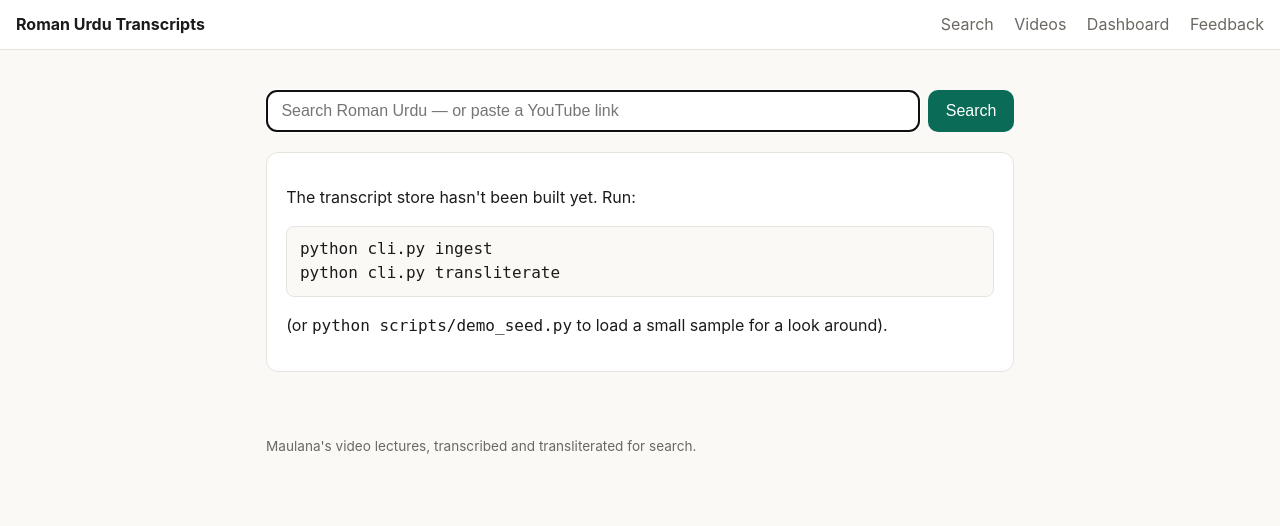
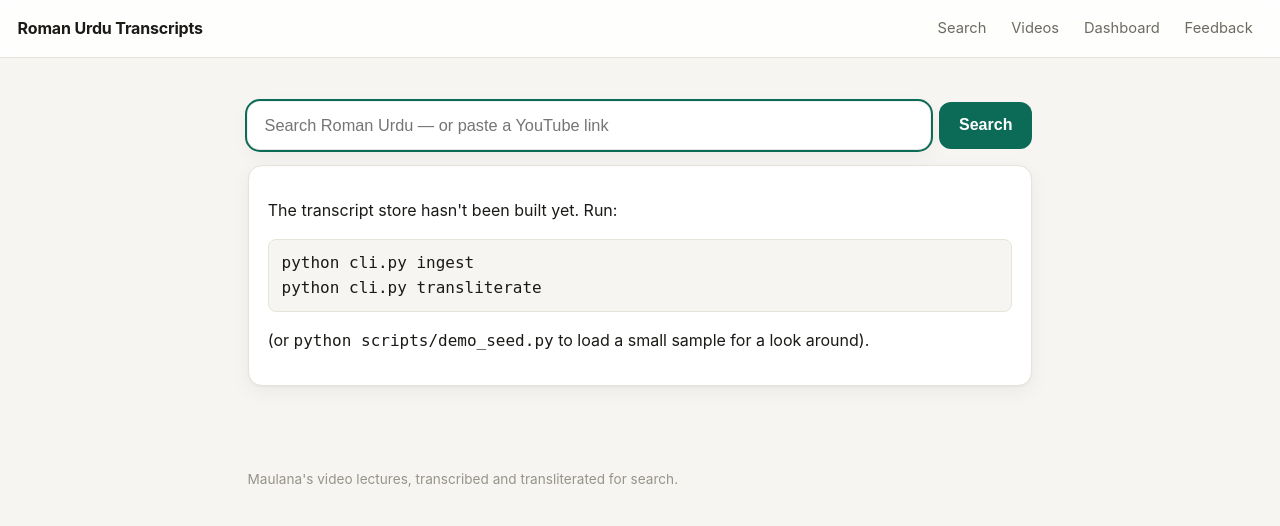
Before and after one commit to infoai1/video_tool, a Flask app: page / in a window 1280 px wide. Shown: the top 526 px of the page. Run offline with Flask 3, Linux system fonts and the light colour scheme.

Commit message:
feat: per-hit Play/Expand buttons + professional restyle
- Replace click-anywhere-to-play with explicit buttons on each result:
  a filled 'Play' (loads the clip into a sticky inline player with a
  'now playing' bar + close) and a ghost 'Expand' (opens the full
  transcript in a new tab at that timestamp). Text selection no longer
  triggers playback.
- Cohesive visual system: refined tokens, shadows, sticky translucent
  top bar, card-style results with a timestamp pill, pill buttons,
  sticky rounded player, polished dashboard/forms — light and dark.

Co-Authored-By: Claude Opus 4.8 <noreply@anthropic.com>
Claude-Session: https://claude.ai/code/session_01Luyo888n4yw5wcY8v59mBV

```diff
--- a/static/style.css
+++ b/static/style.css
@@ -1,171 +1,212 @@
 :root {
-  --bg: #faf9f6;
-  --fg: #1c1b19;
-  --muted: #6b6862;
-  --accent: #0a6b57;
-  --line: #e7e4dd;
+  --bg: #f6f5f1;
+  --panel: #ffffff;
   --card: #ffffff;
+  --fg: #1b1a17;
+  --muted: #6d6a62;
+  --faint: #97938a;
+  --accent: #0c6b57;
+  --accent-ink: #ffffff;
+  --accent-soft: rgba(12, 107, 87, .10);
+  --line: #e6e3db;
+  --radius: 14px;
+  --shadow: 0 1px 2px rgba(20, 19, 15, .04), 0 6px 20px rgba(20, 19, 15, .05);
+  --mark: rgba(12, 107, 87, .20);
 }
 @media (prefers-color-scheme: dark) {
   :root {
-    --bg: #16150f;
+    --bg: #14130e;
+    --panel: #1b1a13;
+    --card: #1e1c15;
     --fg: #ece9e1;
-    --muted: #9a968c;
-    --accent: #4fd1b0;
+    --muted: #a29e93;
+    --faint: #757166;
+    --accent: #57d6b4;
+    --accent-ink: #06231c;
+    --accent-soft: rgba(87, 214, 180, .12);
     --line: #2c2a22;
-    --card: #1e1c15;
+    --shadow: 0 1px 2px rgba(0, 0, 0, .3), 0 8px 24px rgba(0, 0, 0, .28);
+    --mark: rgba(87, 214, 180, .26);
   }
 }
 
 * { box-sizing: border-box; }
+html { -webkit-text-size-adjust: 100%; }
 body {
-  margin: 0;
-  background: var(--bg);
-  color: var(--fg);
-  font: 16px/1.55 -apple-system, BlinkMacSystemFont, "Segoe UI", Roboto, sans-serif;
+  margin: 0; background: var(--bg); color: var(--fg);
+  font: 16px/1.6 -apple-system, BlinkMacSystemFont, "Segoe UI", Roboto, Helvetica, Arial, sans-serif;
+  -webkit-font-smoothing: antialiased;
 }
-main { max-width: 780px; margin: 0 auto; padding: 1.25rem 1rem 3rem; }
+main { max-width: 820px; margin: 0 auto; padding: 1.5rem 1.1rem 4rem; }
+a { color: var(--accent); }
+h1 { font-size: 1.5rem; letter-spacing: -0.01em; margin: .2rem 0 1rem; }
+h2 { margin-top: 2rem; font-size: 1.15rem; letter-spacing: -0.01em; }
 
+/* top bar */
 .topbar {
-  display: flex; align-items: center; justify-content: space-between;
-  gap: 1rem; padding: .75rem 1rem;
-  border-bottom: 1px solid var(--line); background: var(--card);
+  position: sticky; top: 0; z-index: 20;
+  display: flex; align-items: center; justify-content: space-between; gap: 1rem;
+  padding: .7rem 1.1rem; background: color-mix(in srgb, var(--panel) 88%, transparent);
+  backdrop-filter: saturate(1.4) blur(8px); border-bottom: 1px solid var(--line);
 }
-.brand { font-weight: 700; color: var(--fg); text-decoration: none; }
-.topbar nav a { color: var(--muted); text-decoration: none; margin-left: 1rem; }
-.topbar nav a:hover { color: var(--accent); }
+.brand { font-weight: 700; letter-spacing: -0.01em; color: var(--fg); text-decoration: none; }
+.topbar nav { display: flex; gap: .35rem; flex-wrap: wrap; }
+.topbar nav a {
+  color: var(--muted); text-decoration: none; font-size: .92rem;
+  padding: .35rem .6rem; border-radius: 8px;
+}
+.topbar nav a:hover { color: var(--fg); background: var(--accent-soft); }
 
-.search { display: flex; gap: .5rem; margin: 1.25rem 0; }
+/* search box */
+.search { display: flex; gap: .55rem; margin: 1.25rem 0 1rem; }
 .search input[type=search] {
-  flex: 1; padding: .7rem .9rem; font-size: 1rem;
-  border: 1px solid var(--line); border-radius: 10px;
-  background: var(--card); color: var(--fg);
+  flex: 1; padding: .8rem 1rem; font-size: 1.02rem;
+  border: 1px solid var(--line); border-radius: 12px; background: var(--card); color: var(--fg);
+  box-shadow: var(--shadow);
 }
+.search input[type=search]:focus { outline: 2px solid var(--accent); outline-offset: 1px; border-color: transparent; }
 .search button {
-  padding: .7rem 1.1rem; font-size: 1rem; border: 0; border-radius: 10px;
-  background: var(--accent); color: #fff; cursor: pointer;
+  padding: .8rem 1.25rem; font-size: 1rem; font-weight: 600; border: 0; border-radius: 12px;
+  background: var(--accent); color: var(--accent-ink); cursor: pointer;
 }
+.search button:hover { filter: brightness(1.05); }
 .filter {
-  width: 100%; padding: .6rem .8rem; margin: 1rem 0; font-size: 1rem;
-  border: 1px solid var(--line); border-radius: 10px;
-  background: var(--card); color: var(--fg);
+  width: 100%; padding: .65rem .85rem; margin: 1rem 0; font-size: 1rem;
+  border: 1px solid var(--line); border-radius: 12px; background: var(--card); color: var(--fg);
 }
 
-.count { color: var(--muted); margin: .5rem 0 1rem; }
+.count { color: var(--muted); margin: .25rem 0 1rem; font-size: .95rem; }
 .hint { color: var(--muted); }
 
+/* buttons */
+.btn, .act {
+  display: inline-flex; align-items: center; gap: .4rem; justify-content: center;
+  padding: .5rem .85rem; font-size: .9rem; font-weight: 600; line-height: 1;
+  border-radius: 10px; border: 1px solid transparent; cursor: pointer; text-decoration: none;
+  background: var(--accent); color: var(--accent-ink); white-space: nowrap;
+}
+.btn:hover, .act:hover { filter: brightness(1.05); }
+.btn:disabled { opacity: .55; cursor: default; filter: none; }
+.act.ghost, .act.expand { background: transparent; color: var(--accent); border-color: var(--line); }
+.act.ghost:hover { background: var(--accent-soft); filter: none; }
+.act.play.on { box-shadow: 0 0 0 3px var(--accent-soft); }
+.act .ico { font-size: .82em; }
+.icon-btn {
+  border: 0; background: transparent; color: var(--muted); cursor: pointer;
+  font-size: 1.05rem; line-height: 1; padding: .25rem .4rem; border-radius: 8px;
+}
+.icon-btn:hover { color: var(--fg); background: var(--accent-soft); }
+
+/* result cards */
 .hits, .vlist { list-style: none; padding: 0; margin: 0; }
 .hit {
-  padding: .9rem 1rem; margin-bottom: .75rem;
-  background: var(--card); border: 1px solid var(--line); border-radius: 12px;
+  display: flex; gap: 1rem; align-items: flex-start; justify-content: space-between;
+  padding: 1rem 1.1rem; margin-bottom: .7rem; background: var(--card);
+  border: 1px solid var(--line); border-radius: var(--radius); box-shadow: var(--shadow);
+  transition: border-color .15s, transform .05s;
 }
-.hit.playable { cursor: pointer; }
-.hit.playable:hover { border-color: var(--accent); }
-.hit-head { display: flex; justify-content: space-between; gap: .75rem; align-items: baseline; }
-.hit-actions { display: inline-flex; gap: .8rem; align-items: baseline; white-space: nowrap; }
-.hit-actions .open { color: var(--muted); text-decoration: none; font-size: .82rem; }
-.hit-actions .open:hover { color: var(--accent); }
-.vtitle { color: var(--accent); font-weight: 600; text-decoration: none; }
-mark { background: rgba(10,107,87,.22); color: inherit; border-radius: 3px; padding: 0 .1em; }
-@media (prefers-color-scheme: dark) { mark { background: rgba(79,209,176,.28); } }
-.ts {
-  color: var(--muted); font-variant-numeric: tabular-nums; text-decoration: none;
-  white-space: nowrap; font-size: .9rem;
+.hit:hover { border-color: color-mix(in srgb, var(--accent) 40%, var(--line)); }
+.hit-body { min-width: 0; flex: 1; }
+.hit-head { display: flex; align-items: baseline; gap: .6rem; margin-bottom: .35rem; }
+.vtitle { color: var(--fg); font-weight: 650; letter-spacing: -0.01em; }
+.ts-badge {
+  margin-left: auto; color: var(--muted); font-size: .8rem; font-variant-numeric: tabular-nums;
+  background: var(--accent-soft); padding: .1rem .45rem; border-radius: 999px; white-space: nowrap;
 }
-a.ts:hover { color: var(--accent); }
-.roman { margin: .4rem 0 .2rem; }
-.urdu { margin: .1rem 0 0; color: var(--muted); font-size: 1.05rem; }
+.roman { margin: .25rem 0 .2rem; }
+.urdu { margin: .15rem 0 0; color: var(--muted); font-size: 1.08rem; line-height: 1.9; }
+.hit-actions { display: flex; flex-direction: column; gap: .4rem; flex-shrink: 0; }
+mark { background: var(--mark); color: inherit; border-radius: 3px; padding: 0 .12em; font-weight: 600; }
 
-.vlist li {
-  display: flex; justify-content: space-between; gap: 1rem; padding: .55rem 0;
-  border-bottom: 1px solid var(--line);
+@media (max-width: 560px) {
+  .hit { flex-direction: column; gap: .7rem; }
+  .hit-actions { flex-direction: row; }
+  .act { flex: 1; }
 }
+
+/* sticky inline player */
+.player-card {
+  position: sticky; top: 3.4rem; z-index: 10; margin: 0 0 1.1rem;
+  background: var(--panel); border: 1px solid var(--line); border-radius: var(--radius);
+  overflow: hidden; box-shadow: var(--shadow);
+}
+.player-bar {
+  display: flex; align-items: center; justify-content: space-between; gap: .75rem;
+  padding: .5rem .4rem .5rem .85rem;
+}
+.now-playing { font-size: .88rem; font-weight: 600; color: var(--fg); overflow: hidden;
+  text-overflow: ellipsis; white-space: nowrap; }
+.player-wrap { position: relative; padding-bottom: 56.25%; height: 0; background: #000; }
+.player-wrap #player, .player-wrap iframe { position: absolute; inset: 0; width: 100%; height: 100%; border: 0; }
+
+/* standalone player on the video page */
+.player-solo { border-radius: var(--radius); overflow: hidden; box-shadow: var(--shadow); margin: 1rem 0; }
+
+/* video page toolbar */
+.vhead { margin-bottom: .5rem; }
+.vtools { display: flex; align-items: center; gap: .6rem; flex-wrap: wrap; margin: 1rem 0 .3rem; }
+.seg { display: inline-flex; border: 1px solid var(--line); border-radius: 10px; overflow: hidden; background: var(--card); }
+.seg button { border: 0; background: transparent; color: var(--muted); padding: .45rem .8rem; cursor: pointer; font: inherit; }
+.seg button + button { border-left: 1px solid var(--line); }
+.seg button.on { background: var(--accent); color: var(--accent-ink); }
+.export { position: relative; }
+.export > summary { list-style: none; display: inline-flex; }
+.export > summary::-webkit-details-marker { display: none; }
+.export-menu {
+  position: absolute; z-index: 15; margin-top: .4rem; padding: .85rem; min-width: 230px;
+  display: flex; flex-direction: column; gap: .6rem; background: var(--card);
+  border: 1px solid var(--line); border-radius: var(--radius); box-shadow: var(--shadow);
+}
+.export-menu label { display: flex; align-items: center; gap: .45rem; font-size: .9rem; color: var(--muted); }
+.export-menu .cbx { color: var(--fg); }
+.export-menu select { padding: .35rem .5rem; border: 1px solid var(--line); border-radius: 8px; background: var(--bg); color: var(--fg); }
+
+/* transcript */
+.transcript { list-style: none; padding: 0; margin: 1rem 0; }
+.line { display: flex; gap: .85rem; padding: .5rem 0; border-bottom: 1px solid var(--line); }
+.line .text { display: flex; flex-direction: column; }
+.ts { color: var(--muted); font-variant-numeric: tabular-nums; text-decoration: none; white-space: nowrap; font-size: .9rem; padding-top: .12rem; }
+a.ts.seek { cursor: pointer; }
+a.ts.seek:hover { color: var(--accent); text-decoration: underline; }
+.transcript.mode-roman .urdu { display: none; }
+.transcript.mode-urdu .roman { display: none; }
+
+/* progress bar */
+.progress { display: flex; align-items: center; gap: .75rem; margin: .6rem 0 1rem; }
+.progress .bar { flex: 1; height: 8px; background: var(--line); border-radius: 999px; overflow: hidden; }
+.progress .bar-fill { height: 100%; width: 0; background: var(--accent); transition: width .3s; }
+
+/* notices, misc */
+.notice { background: var(--card); border: 1px solid var(--line); border-radius: var(--radius); padding: 1rem 1.2rem; box-shadow: var(--shadow); }
+pre { background: var(--bg); border: 1px solid var(--line); border-radius: 8px; padding: .6rem .8rem; overflow-x: auto; }
+.ext { color: var(--accent); }
+.vlist li { display: flex; justify-content: space-between; gap: 1rem; padding: .6rem 0; border-bottom: 1px solid var(--line); }
 .vlist a { color: var(--accent); text-decoration: none; }
 .cov { color: var(--muted); font-size: .85rem; white-space: nowrap; }
-
-.transcript { list-style: none; padding: 0; margin: 1rem 0; }
-.line { display: flex; gap: .75rem; padding: .45rem 0; border-bottom: 1px solid var(--line); }
-.line .ts { padding-top: .1rem; }
-.line .text { display: flex; flex-direction: column; }
-.line .urdu { font-size: 1rem; }
-
-.notice, .vhead { }
-.notice {
-  background: var(--card); border: 1px solid var(--line); border-radius: 12px;
-  padding: 1rem 1.2rem;
-}
-pre {
-  background: var(--bg); border: 1px solid var(--line); border-radius: 8px;
-  padding: .6rem .8rem; overflow-x: auto;
-}
-.ext { color: var(--accent); }
-
-.btn {
-  padding: .5rem .9rem; font-size: .95rem; border: 1px solid var(--line);
-  border-radius: 10px; background: var(--accent); color: #fff; cursor: pointer;
-}
-.btn:disabled { opacity: .6; cursor: default; }
-.vtools { display: flex; align-items: center; gap: .75rem; margin: 1rem 0 .25rem; }
 .muted { color: var(--muted); font-size: .9rem; }
 
-.fb { display: flex; flex-direction: column; gap: .8rem; max-width: 520px; }
-.fb label { display: flex; flex-direction: column; gap: .3rem; font-size: .9rem; color: var(--muted); }
+/* dashboard */
+.stats { display: flex; flex-wrap: wrap; gap: .75rem; margin: 1rem 0 1.5rem; }
+.stat { display: flex; flex-direction: column; gap: .2rem; padding: .9rem 1.1rem; background: var(--card);
+  border: 1px solid var(--line); border-radius: var(--radius); min-width: 140px; box-shadow: var(--shadow); }
+.stat .num { font-size: 1.6rem; font-weight: 700; letter-spacing: -0.02em; }
+.stat .lbl { color: var(--muted); font-size: .82rem; }
+.tbl { width: 100%; border-collapse: collapse; font-size: .92rem; }
+.tbl th, .tbl td { text-align: left; padding: .5rem .55rem; border-bottom: 1px solid var(--line); vertical-align: top; }
+.tbl th { color: var(--muted); font-weight: 600; }
+.ell { max-width: 260px; overflow: hidden; text-overflow: ellipsis; white-space: nowrap; }
+.badge { padding: .12rem .55rem; border-radius: 999px; font-size: .78rem; border: 1px solid var(--line); }
+.badge.done { color: var(--accent); border-color: var(--accent); }
+.badge.error { color: #c0392b; border-color: #c0392b; }
+.badge.running, .badge.queued { color: var(--muted); }
+
+/* forms (feedback / login) */
+.fb { display: flex; flex-direction: column; gap: .85rem; max-width: 520px; }
+.fb label { display: flex; flex-direction: column; gap: .3rem; font-size: .88rem; color: var(--muted); }
 .fb select, .fb textarea, .fb input {
-  padding: .55rem .7rem; font-size: 1rem; border: 1px solid var(--line);
-  border-radius: 10px; background: var(--card); color: var(--fg); font: inherit;
+  padding: .6rem .75rem; font-size: 1rem; border: 1px solid var(--line); border-radius: 10px;
+  background: var(--card); color: var(--fg); font: inherit;
 }
 .fb .btn { align-self: flex-start; }
 
-.stats { display: flex; flex-wrap: wrap; gap: .75rem; margin: 1rem 0 1.5rem; }
-.stat {
-  display: flex; flex-direction: column; gap: .2rem; padding: .8rem 1rem;
-  background: var(--card); border: 1px solid var(--line); border-radius: 12px; min-width: 130px;
-}
-.stat .num { font-size: 1.5rem; font-weight: 700; }
-.stat .lbl { color: var(--muted); font-size: .82rem; }
-.tbl { width: 100%; border-collapse: collapse; font-size: .92rem; }
-.tbl th, .tbl td { text-align: left; padding: .45rem .5rem; border-bottom: 1px solid var(--line); vertical-align: top; }
-.tbl th { color: var(--muted); font-weight: 600; }
-.ell { max-width: 260px; overflow: hidden; text-overflow: ellipsis; white-space: nowrap; }
-.badge { padding: .1rem .5rem; border-radius: 999px; font-size: .8rem; border: 1px solid var(--line); }
-.badge.done { color: #0a6b57; border-color: #0a6b57; }
-.badge.error { color: #b3261e; border-color: #b3261e; }
-.badge.running, .badge.queued { color: var(--muted); }
-h2 { margin-top: 1.8rem; font-size: 1.15rem; }
-
-/* inline YouTube player */
-.player-wrap { position: relative; padding-bottom: 56.25%; height: 0; margin: 1rem 0;
-  border-radius: 12px; overflow: hidden; background: #000; }
-.player-wrap #player, .player-wrap iframe { position: absolute; inset: 0; width: 100%; height: 100%; border: 0; }
-
-/* script filter (Both / Roman / Urdu) */
-.seg { display: inline-flex; border: 1px solid var(--line); border-radius: 10px; overflow: hidden; }
-.seg button { border: 0; background: var(--card); color: var(--fg); padding: .45rem .8rem; cursor: pointer; font: inherit; }
-.seg button + button { border-left: 1px solid var(--line); }
-.seg button.on { background: var(--accent); color: #fff; }
-
-/* clickable seek timestamps */
-a.ts.seek { cursor: pointer; }
-a.ts.seek:hover { color: var(--accent); text-decoration: underline; }
-
-/* script-filter visibility */
-.transcript.mode-roman .urdu { display: none; }
-.transcript.mode-urdu .roman { display: none; }
-
-/* export menu */
-.export { position: relative; }
-.export > summary { list-style: none; display: inline-block; }
-.export > summary::-webkit-details-marker { display: none; }
-.export-menu { position: absolute; z-index: 5; margin-top: .4rem; padding: .8rem;
-  display: flex; flex-direction: column; gap: .6rem; background: var(--card);
-  border: 1px solid var(--line); border-radius: 12px; min-width: 220px; }
-.export-menu label { display: flex; align-items: center; gap: .4rem; font-size: .9rem; color: var(--muted); }
-.export-menu .cbx { color: var(--fg); }
-.export-menu select { padding: .35rem .5rem; border: 1px solid var(--line); border-radius: 8px;
-  background: var(--bg); color: var(--fg); }
-
-/* romanize progress bar */
-.progress { display: flex; align-items: center; gap: .75rem; margin: .5rem 0 1rem; }
-.progress .bar { flex: 1; height: 8px; background: var(--line); border-radius: 999px; overflow: hidden; }
-.progress .bar-fill { height: 100%; width: 0; background: var(--accent); transition: width .3s; }
-.foot { max-width: 780px; margin: 0 auto; padding: 1rem; color: var(--muted); font-size: .85rem; }
+.foot { max-width: 820px; margin: 0 auto; padding: 1.2rem 1.1rem; color: var(--faint); font-size: .85rem; }
--- a/templates/video.html
+++ b/templates/video.html
@@ -4,7 +4,7 @@
 <h1 class="vhead">{{ video.title or 'Untitled video' }}</h1>
 
 {% if youtube_id %}
-  <div class="player-wrap"><div id="player" data-yt="{{ youtube_id }}"></div></div>
+  <div class="player-solo"><div class="player-wrap"><div id="player" data-yt="{{ youtube_id }}"></div></div></div>
 {% elif video.youtube_url %}
   <p><a class="ext" href="{{ video.youtube_url }}" target="_blank" rel="noopener">Open on YouTube ↗</a></p>
 {% endif %}
```
Also changed, not shown: templates/index.html (+48 -25 lines).
